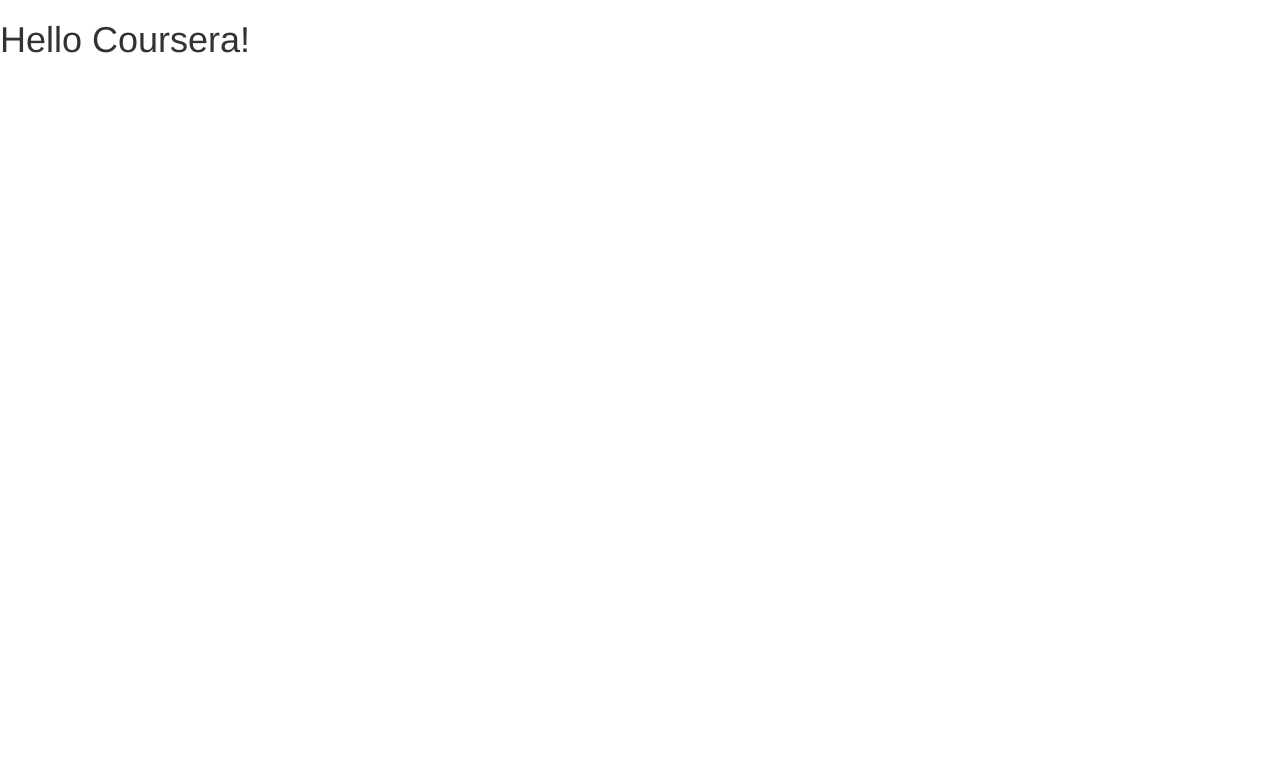
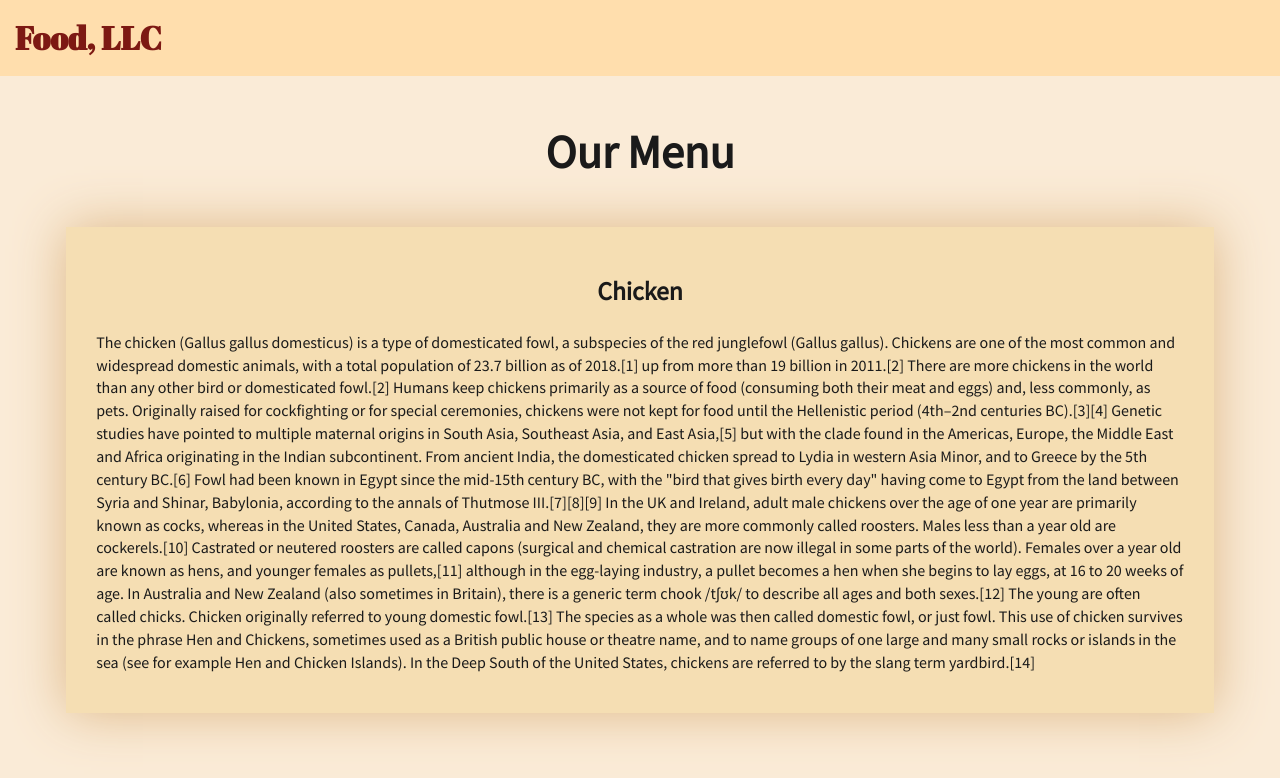
Before and after one commit to tianyihuang01/coursera-test, a plain HTML site: page module3-solution/index.html in a window 1280 px wide. Drawn offline with Linux system fonts and the light colour scheme.

Commit message:
module 3 commit2

```diff
--- a/module3-solution/css/styles.css
+++ b/module3-solution/css/styles.css
@@ -0,0 +1,96 @@
+body {
+    font-size: 16px;
+    font-family: 'Source Sans Pro', sans-serif;
+    color: #1a1a1a;
+    background-color: #FAEBD7;
+}
+
+
+/** HEADER **/
+
+#header-nav {
+    background-color: #FFDEAD;
+    border-radius: 0;
+    border: 0;
+}
+
+#header-nav button {
+    margin-top: 22px;
+}
+
+.navbar-default .navbar-toggle:focus, .navbar-default .navbar-toggle:hover {
+    background-color: #fce29e;
+}
+
+.navbar-collapse {
+    border-top: 0;
+}
+
+.navbar-brand, .navbar-nav li a {
+    line-height: 76px;
+    height: 76px;
+    padding-top: 0;
+}
+
+.navbar-brand h1 {
+    color: #7d1913;
+    font-family: 'Abril Fatface', cursive;
+    font-weight: bolder;
+    font-size: 1.8em;
+}
+
+.navbar-brand a:hover {
+    text-decoration: none;
+    text-shadow: 1px 1px 1px #fe9797;
+}
+
+#nav-list {
+    background-color: #DEB887;
+}
+
+#nav-list a {
+    font-weight: bolder;
+    color: #282828;
+    font-size: 1.2em;
+}
+
+#nav-list a:hover {
+    color: #202020;
+    background-color: #fce29e;
+}
+
+.navbar-header button.navbar-toggle, .navbar-header .icon-bar {
+    border: 1px solid #7d1913;
+}
+
+
+/** END HEADER */
+
+
+/** HOME PAGE **/
+
+#main-content {
+    width: 92%;
+    margin-bottom: 40px;
+}
+
+#main-content h2 {
+    font-size: 2.9em;
+    font-weight: bold;
+    margin-top: 30px;
+    margin-bottom: 50px;
+}
+
+#main-content h3 {
+    font-size: 1.6em;
+    font-weight: bold;
+    margin-bottom: 1em;
+}
+
+#main-section {
+    background-color: #F5DEB3;
+    box-shadow: 0 0 50px #DEB887;
+    padding: 30px;
+}
+
+/** END HOME PAGE **/
--- a/module3-solution/index.html
+++ b/module3-solution/index.html
@@ -16,10 +16,63 @@
   <title>Boostrap Starter Page</title>
   <link rel="stylesheet" href="css/bootstrap.min.css">
   <link rel="stylesheet" href="css/styles.css">
+  <link href="https://fonts.googleapis.com/css?family=Source+Sans+Pro" rel="stylesheet">
+  <link href="https://fonts.googleapis.com/css?family=Abril+Fatface" rel="stylesheet">
 </head>
+
 <body>
 
-  <h1>Hello Coursera!</h1>
+  <header>
+        <nav id="header-nav" class="navbar navbar-default">
+            <div class="container-fluid">
+                <div class="navbar-header">
+                    <div class="navbar-brand">
+                        <a href="index_basic.html"><h1>Food, LLC</h1></a>
+                    </div>
+
+                    <button type="button" class="navbar-toggle collapsed visible-xs" data-toggle="collapse" data-target="#collapsable-nav" aria-expanded="false">
+                        <span class="sr-only">Toggle navigation</span>
+                        <span class="icon-bar"></span>
+                        <span class="icon-bar"></span>
+                        <span class="icon-bar"></span>
+                    </button>
+                </div>
+
+                <div id="collapsable-nav" class="collapse navbar-collapse">
+                    <ul id="nav-list" class="nav navbar-nav navbar-right visible-xs text-center">
+                        <li>
+                            <a><br class="hidden-xs"> Chicken</a>
+                        </li>
+                        <li>
+                            <a><br class="hidden-xs"> Beef</a>
+                        </li>
+                        <li>
+                            <a><br class="hidden-xs"> Sushi</a>
+                        </li>
+                    </ul>
+                </div>
+            </div>
+        </nav>
+    </header>
+
+        <div id="main-content" class="container">
+        <h2 id="top-heading" class="text-center">Our Menu</h2>
+        <section id="main-section">
+            <h3 class="text-center">Chicken</h3>
+            <p>
+                The chicken (Gallus gallus domesticus) is a type of domesticated fowl, a subspecies of the red junglefowl (Gallus gallus). Chickens are one of the most common and widespread domestic animals, with a total population of 23.7 billion as of 2018.[1] up from more than 19 billion in 2011.[2] There are more chickens in the world than any other bird or domesticated fowl.[2] Humans keep chickens primarily as a source of food (consuming both their meat and eggs) and, less commonly, as pets. Originally raised for cockfighting or for special ceremonies, chickens were not kept for food until the Hellenistic period (4th–2nd centuries BC).[3][4]
+
+                Genetic studies have pointed to multiple maternal origins in South Asia, Southeast Asia, and East Asia,[5] but with the clade found in the Americas, Europe, the Middle East and Africa originating in the Indian subcontinent. From ancient India, the domesticated chicken spread to Lydia in western Asia Minor, and to Greece by the 5th century BC.[6] Fowl had been known in Egypt since the mid-15th century BC, with the "bird that gives birth every day" having come to Egypt from the land between Syria and Shinar, Babylonia, according to the annals of Thutmose III.[7][8][9]
+
+                In the UK and Ireland, adult male chickens over the age of one year are primarily known as cocks, whereas in the United States, Canada, Australia and New Zealand, they are more commonly called roosters. Males less than a year old are cockerels.[10] Castrated or neutered roosters are called capons (surgical and chemical castration are now illegal in some parts of the world). Females over a year old are known as hens, and younger females as pullets,[11] although in the egg-laying industry, a pullet becomes a hen when she begins to lay eggs, at 16 to 20 weeks of age. In Australia and New Zealand (also sometimes in Britain), there is a generic term chook /tʃʊk/ to describe all ages and both sexes.[12] The young are often called chicks.
+
+                Chicken originally referred to young domestic fowl.[13] The species as a whole was then called domestic fowl, or just fowl. This use of chicken survives in the phrase Hen and Chickens, sometimes used as a British public house or theatre name, and to name groups of one large and many small rocks or islands in the sea (see for example Hen and Chicken Islands).
+
+                In the Deep South of the United States, chickens are referred to by the slang term yardbird.[14]
+            </p>
+        </section>
+
+    </div>
 
   <!-- jQuery (Bootstrap JS plugins depend on it) -->
   <script src="js/jquery-1.11.3.min.js"></script>
```
Also changed, not shown: module3-solution/css/style.css (deleted). Lines whose indentation alone changed are shown as unchanged.
